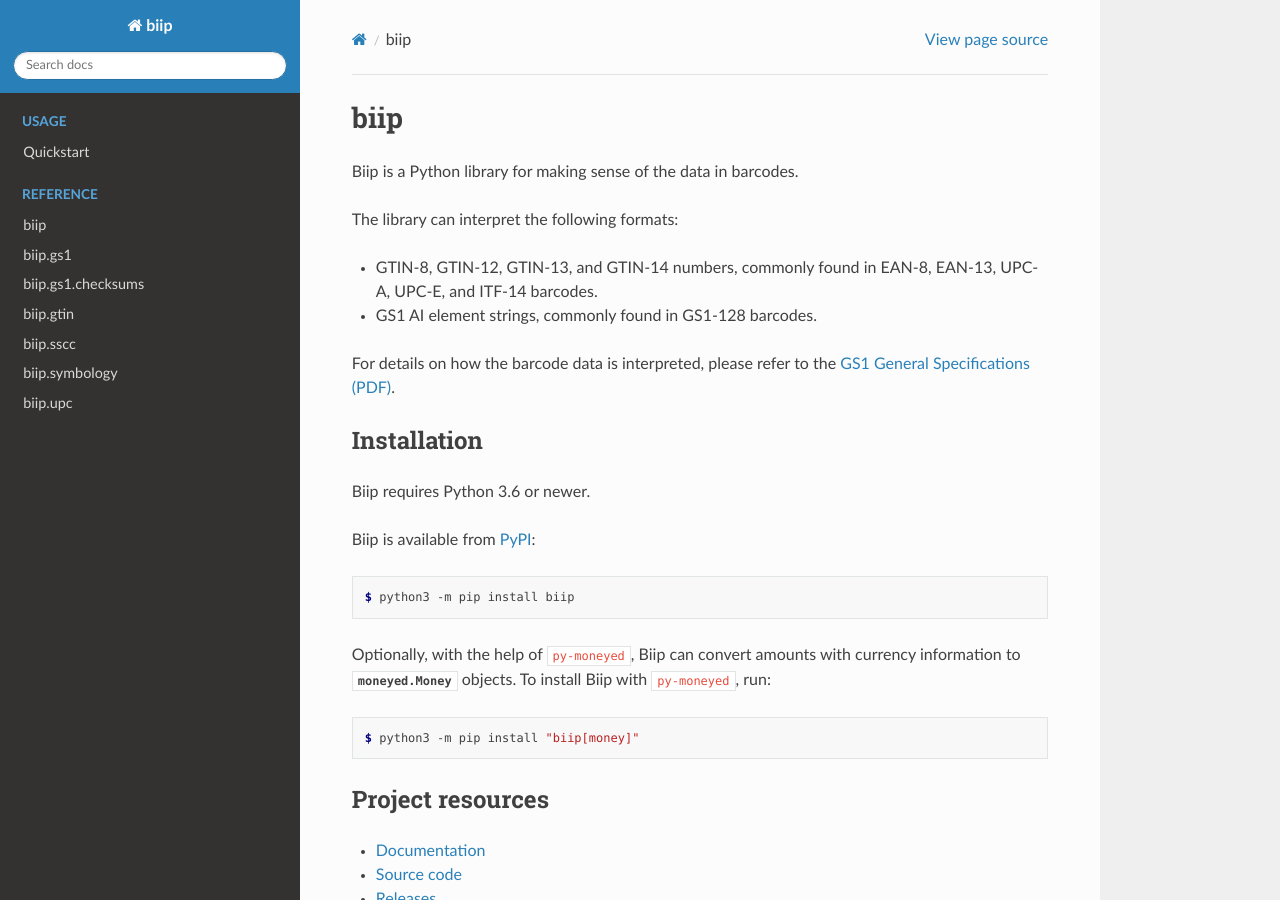
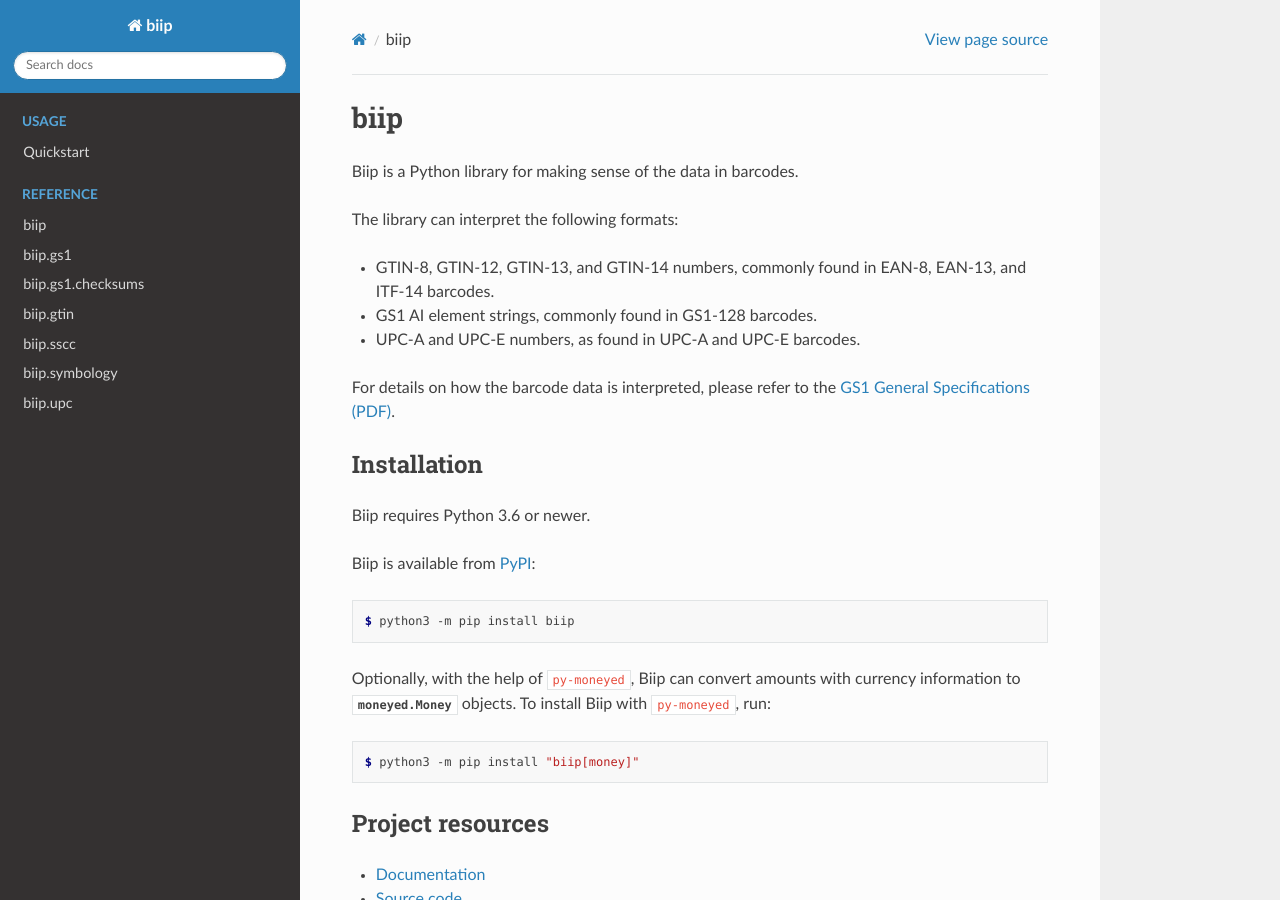
Before and after one commit to jodal/biip, a Sphinx documentation site: the page built from docs/index.rst, in a window 1280 px wide and 900 px high. Built offline with Sphinx 7.4.7 and the Read the Docs theme 2.0.0, drawn with Linux system fonts in a browser that asks for light colours.

Commit message:
Add UPC to list of supported formats

```diff
--- a/docs/index.rst
+++ b/docs/index.rst
@@ -8,10 +8,12 @@
 The library can interpret the following formats:
 
 - GTIN-8, GTIN-12, GTIN-13, and GTIN-14 numbers,
-  commonly found in EAN-8, EAN-13, UPC-A, UPC-E, and ITF-14 barcodes.
+  commonly found in EAN-8, EAN-13, and ITF-14 barcodes.
 
 - GS1 AI element strings,
   commonly found in GS1-128 barcodes.
+
+- UPC-A and UPC-E numbers, as found in UPC-A and UPC-E barcodes.
 
 For details on how the barcode data is interpreted, please refer to the
 `GS1 General Specifications (PDF) <https://www.gs1.org/docs/barcodes/GS1_General_Specifications.pdf>`_.
```
Also changed, not shown: README.md (+3 -1 lines).
